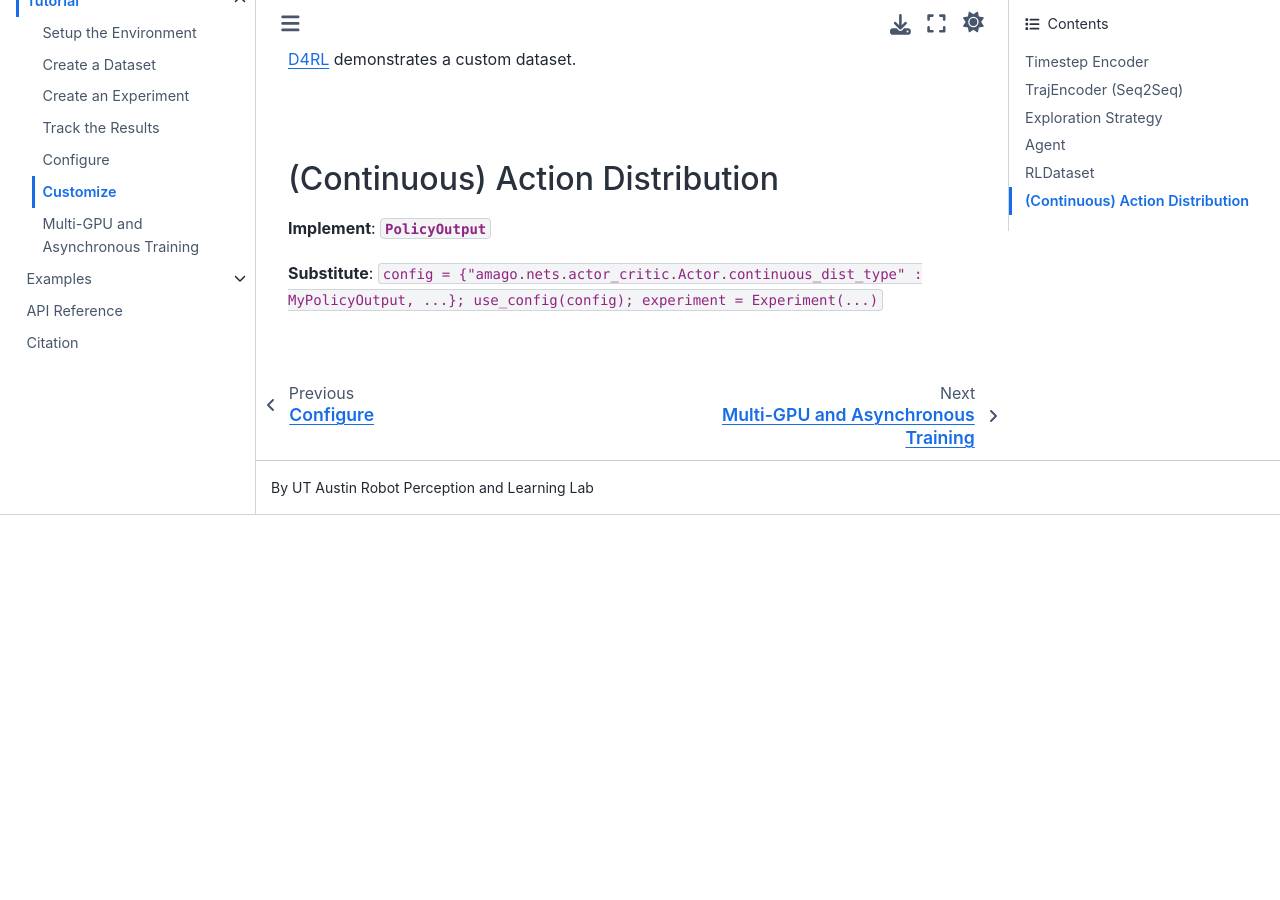
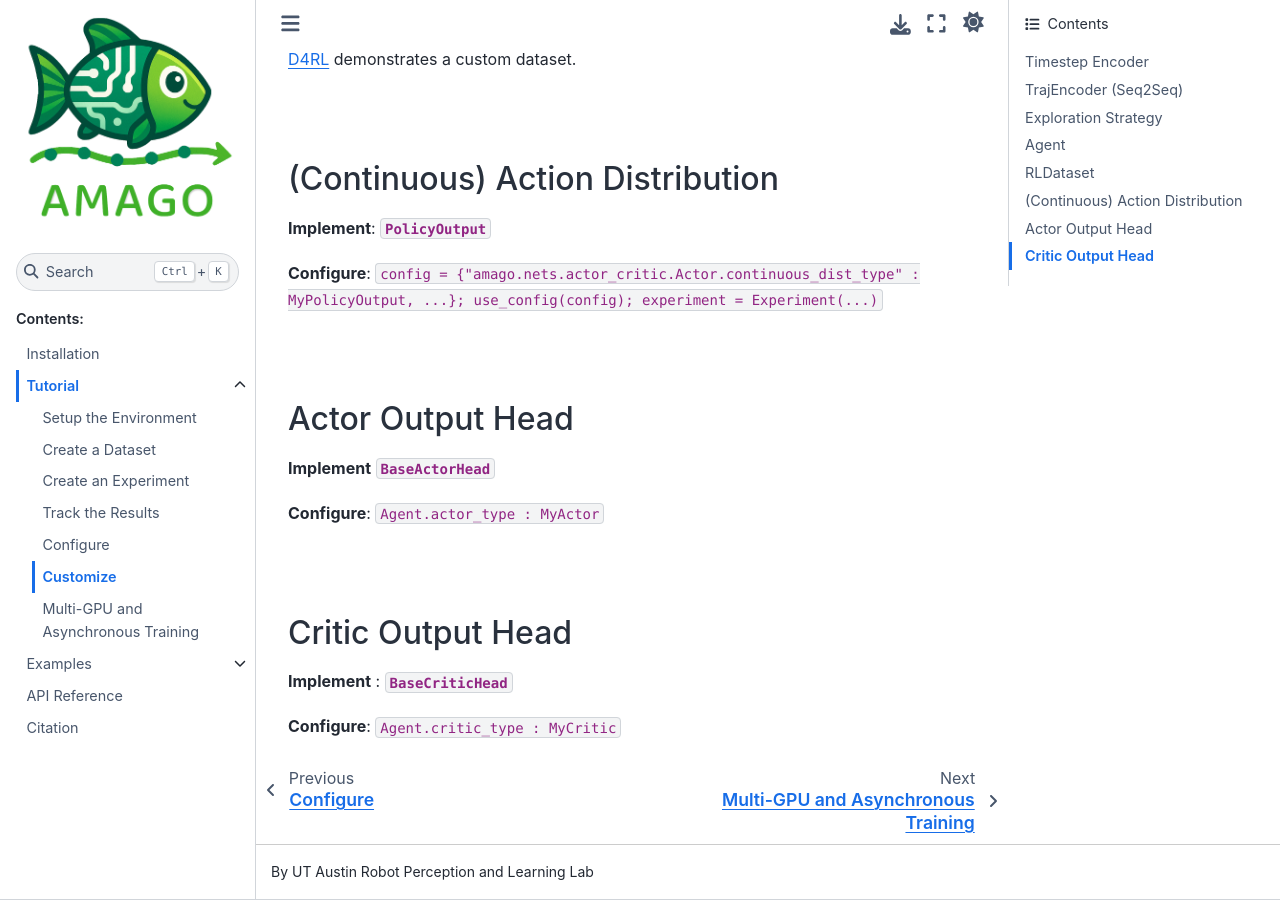
Before and after one commit to UT-Austin-RPL/amago, a Sphinx documentation site: the page built from docs/tutorial/customization.rst, in a window 1280 px wide and 900 px high, scrolled down 2098 px. Built offline with Sphinx 7.4.7 and the Sphinx Book theme 1.1.4, drawn with Linux system fonts in a browser that asks for light colours; before the commit the page ends 2613 px from its top, so only the background shows below that.

Commit message:
update docs for actor/critic output customization

```diff
--- a/docs/tutorial/customization.rst
+++ b/docs/tutorial/customization.rst
@@ -107,6 +107,20 @@ RLDataset
 
 **Implement**: :py:class:`~amago.nets.policy_dists.PolicyOutput`
 
-**Substitute**: ``config = {"amago.nets.actor_critic.Actor.continuous_dist_type" : MyPolicyOutput, ...}; use_config(config); experiment = Experiment(...)``
+**Configure**: ``config = {"amago.nets.actor_critic.Actor.continuous_dist_type" : MyPolicyOutput, ...}; use_config(config); experiment = Experiment(...)``
 
 |
+
+Actor Output Head
+~~~~~~~~~~~~~~~~~~~
+**Implement** :py:class:`~amago.nets.actor_critic.BaseActorHead`
+
+**Configure**: ``Agent.actor_type : MyActor``
+
+|
+
+Critic Output Head
+~~~~~~~~~~~~~~~~~~~
+**Implement** : :py:class:`~amago.nets.actor_critic.BaseCriticHead`
+
+**Configure**: ``Agent.critic_type : MyCritic``
```
Also changed, not shown: 2 other files.
